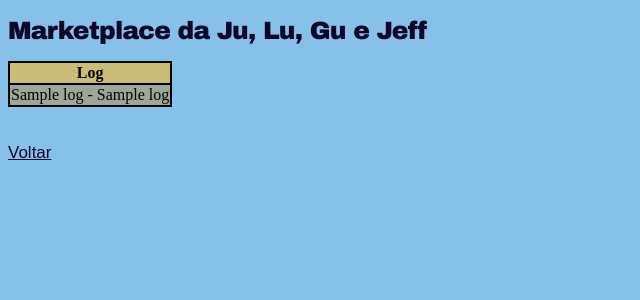
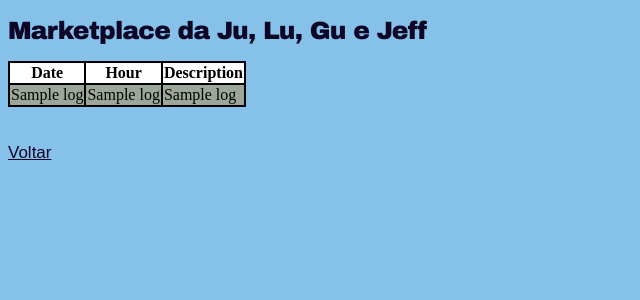
Before and after one commit to lucianahb/marketplace-tech-start, a Flask app: page /listlog in a window 1280 px wide. Shown: the top 300 px of the page, without its empty margins (0-640 px from the left). Run offline with Flask 2, Linux system fonts and the light colour scheme; a database or web service that is not in the repository returns one stand-in record (values such as "Sample title"); some libraries are stand-ins or nearby versions.

Commit message:
ajustes log

```diff
--- a/backend/dao/log_dao.py
+++ b/backend/dao/log_dao.py
@@ -8,8 +8,7 @@ from backend.dao.conexao_bd import *
 def save_log(log: Log):
     with psycopg2.connect(conexao()) as conn:
         cursor = conn.cursor()
-        hour_format = datetime.now().strftime('%H:%M:%S - %d/%m/%Y')
-        cursor.execute(f"INSERT INTO log (hour_format, msg_log) VALUES ('{hour_format}', '{log.msg_log}')")
+        cursor.execute(f"INSERT INTO log (description) VALUES ('{log.description}')")
         conn.commit()
 
 
@@ -20,6 +19,6 @@ def read_logs() -> list:
         cursor.execute('SELECT * FROM log')
         result = cursor.fetchall()
         for l in result:
-            log = Log(l[2], l[1], l[0])
+            log = Log(l[3], l[1], l[2], l[0])
             logs.append(log)
     return logs
--- a/backend/models/log.py
+++ b/backend/models/log.py
@@ -1,7 +1,11 @@
+from datetime import datetime, time
+
+
 class Log:
 
 
-    def __init__(self, msg_log:str, hour_format: str = '', id: int = None) -> None:
+    def __init__(self, description:str, date: datetime = None, hour: time = None, id: int = None) -> None:
         self.id = id
-        self.msg_log = msg_log
-        self.hour_format = hour_format
+        self.description = description
+        self.date = date
+        self.hour = hour
--- a/frontend/templates/listlog.html
+++ b/frontend/templates/listlog.html
@@ -2,21 +2,31 @@
 
 {% block body %}
 
-<table>
+<table class="table">
+    <thead>
       <tr>
-    <th style="background-color:#c9bd78">Log</th>
+        <th>Date</th>
+        <th>Hour</th>
+        <th>Description</th>
       </tr>
-    {% for log_row in list_log %}
-        {% if 'Read' in log_row.msg_log%}
+    </thead>
+    <tbody>
+    {% for l in list_log %}
+    {% if 'Read' in l.description%}
       <tr>
-                <td style="background-color:#72b868">{{ log_row.hour_format + ' - ' + log_row.msg_log }}</td>
+            <td style="background-color:#72b868">{{ l.date }}</td>
+            <td style="background-color:#72b868">{{ l.hour }}</td>
+            <td style="background-color:#72b868">{{ l.description }}</td>
       </tr>
       {% else %}
         <tr>
-            <td style="background-color:#9da799">{{ log_row.hour_format + ' - ' + log_row.msg_log }}</td>
+            <td style="background-color:#9da799">{{ l.date }}</td>
+            <td style="background-color:#9da799">{{ l.hour }}</td>
+            <td style="background-color:#9da799">{{ l.description }}</td>
       </tr>
     {% endif %}
     {%  endfor %}
+    </tbody>
 </table>
 
 
--- a/frontend/web.py
+++ b/frontend/web.py
@@ -117,4 +117,4 @@ def list_log():
     return render_template('listlog.html', list_log=list_log)
 
 
-app.run()
+app.run(debug=True)
```
Lines whose indentation alone changed are shown as unchanged.
